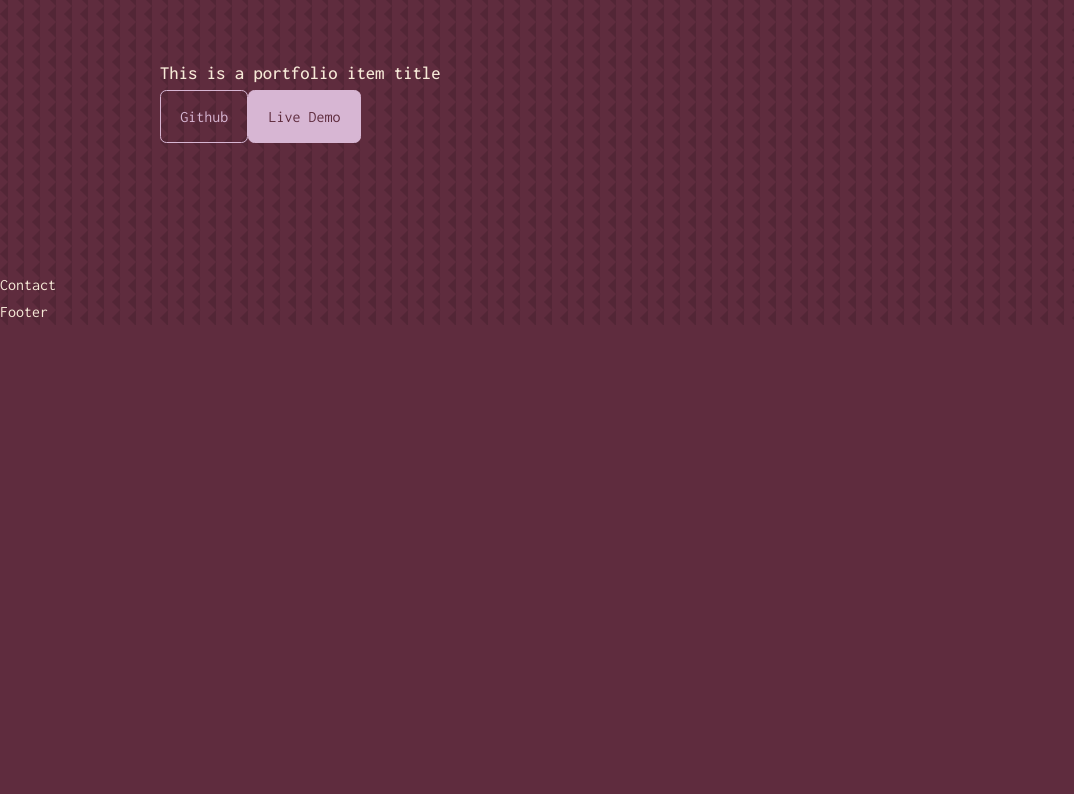
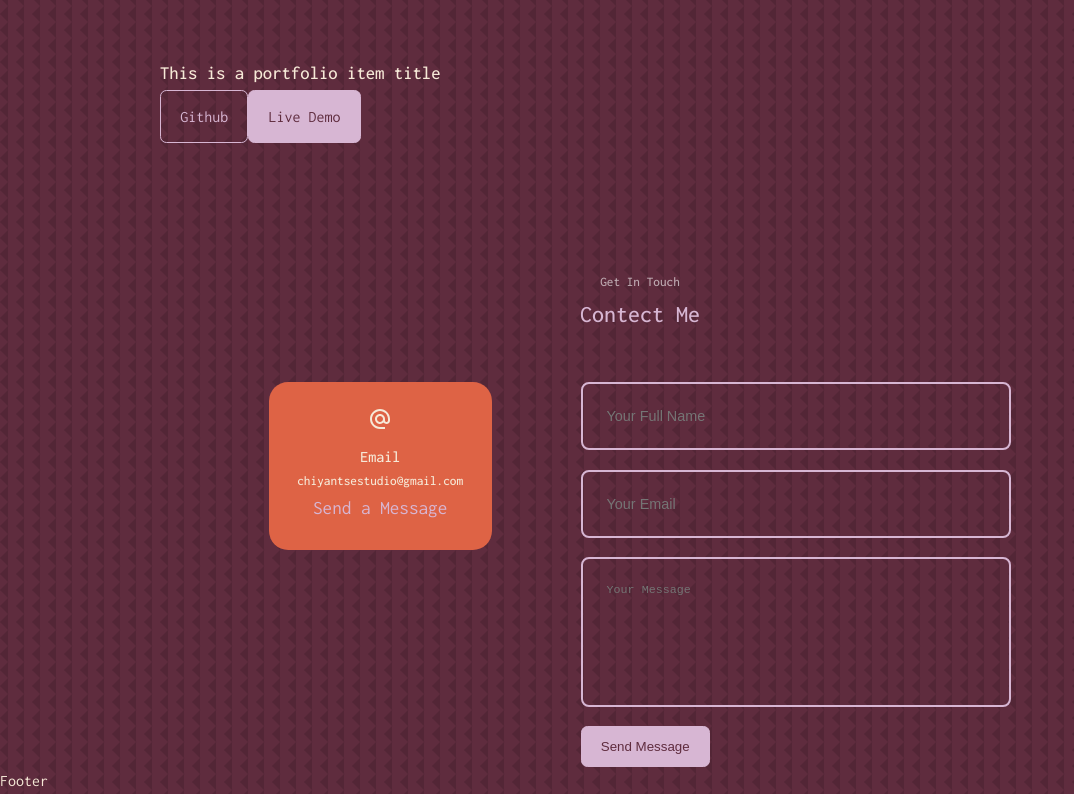
Before and after one commit to Chi1710/react-portfolio-website-1, a React (Create React App) app: page / in a window 1280 px wide. Shown: the part 2314-3108 px from the top of the page, without its empty margins (0-1074 px from the left). Before the commit the page ends 2639 px from the top, so only its background shows below. Built offline with nearby package versions, Linux system fonts and the light colour scheme.

Commit message:
added the current link to the Socials icon, finish the contact page with my email and message box

```diff
--- a/src/components/contact/Contact.jsx
+++ b/src/components/contact/Contact.jsx
@@ -1,10 +1,31 @@
 import React from 'react'
 import "./contact.css";
+import {MdAlternateEmail} from 'react-icons/md'
 
 const Contact = () => {
   return (
     <section id='contact'>
-      Contact
+      <h5>Get In Touch</h5>
+      <h2>Contect Me</h2>
+
+      <div className='container contact__container'>
+        <div className='contact__options'>
+          <article className='contact__option'>
+            <MdAlternateEmail className='contact__icon'/>
+            <h4>Email</h4>
+            <h5>chiyantsestudio@gmail.com</h5>
+            <a href='mailto:chiyantsestudio@gmail.com' alt='Chiyan Tse email'>Send a Message</a>
+          </article>
+
+        </div>
+        {/* END OF CONTACCT OPTION */}
+        <form action=''>
+          <input type="text" name="name" placeholder='Your Full Name' required />
+          <input type="email" name="email" placeholder='Your Email' required />
+          <textarea name='message' rows="7" placeholder='Your Message' required></textarea>
+          <button type='submit' className='btn btn-primary'>Send Message</button>
+        </form>
+      </div>
       </section>
   )
 }
--- a/src/components/contact/contact.css
+++ b/src/components/contact/contact.css
@@ -0,0 +1,69 @@
+.container.contact__container {
+    width: 58%;
+    display: grid;
+    grid-template-columns: 30% 58%;
+    gap: 12%;
+}
+
+.contact__options {
+    display: flex;
+    flex-direction: column;
+    gap: 1.2rem;
+}
+
+.contact__option {
+    background: var(--color-bg-variant);
+    padding: 1.5rem;
+    border-radius: 1.2rem;
+    text-align: center;
+    border: 1px solid transparent;
+    transform: var(--transition);
+}
+
+.contact__option:hover {
+    background: transparent;
+    border-color: var(--color-primary-variant);
+}
+
+.contact__icon {
+    font-size: 1.5rem;
+    margin-bottom: 0.2rem;
+}
+
+.contact__option a {
+    margin-top: 0.7rem;
+    font-size: 1.2rem;
+}
+
+/*==========Form=========*/
+form {
+    display: flex;
+    flex-direction: column;
+    gap: 1.2rem;
+}
+
+input, textarea {
+    width: 100%;
+    padding: 1.5rem;
+    border-radius: 0.5rem;
+    background: transparent ;
+    border: 2px solid var(--color-primary);
+    resize: none;
+    color: var(--color-white);
+    font-size: 90%;
+}
+
+/* ======= media queries (medium devices)(tablets) ++++++++++*/
+@media screen and (max-width: 1024px) {
+    .container.contact__container{
+        grid-template-columns: 1fr;
+        gap: 2rem;
+    }
+}
+
+/* ======= media queries (small devices)(phones) ++++++++++*/
+@media screen and (max-width: 600px) {
+    .container.contact__container{
+        width: var(--container-width-sm);
+    }
+    }
--- a/src/components/header/HeaderSocials.jsx
+++ b/src/components/header/HeaderSocials.jsx
@@ -6,8 +6,8 @@
 const HeaderSocials = () => {
   return (
     <div className='header__socials'>
-        <a href='https://linkedin.com' target="_blank"rel="noopener noreferrer"><BsLinkedin /></a>
-        <a href='https://github.com' target="_blank" rel="noopener noreferrer"><TfiGithub /></a>
+        <a href='https://www.linkedin.com/in/chiyantse/' target="_blank"rel="noopener noreferrer"><BsLinkedin /></a>
+        <a href='https://github.com/Chi1710' target="_blank" rel="noopener noreferrer"><TfiGithub /></a>
         <a href='https://www.chiyantse.com' target="_blank" rel="noopener noreferrer"><GiFlowers /></a>
     </div>
   )
```
